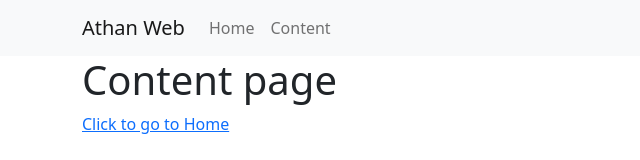
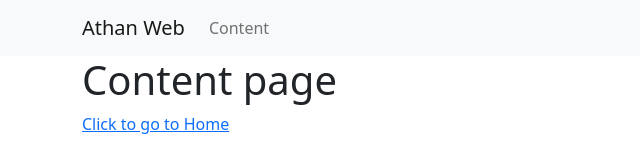
Before and after one commit to ahmednkhan24/athan-frontend-web, a React (Create React App) app: page /content in a window 1280 px wide. Shown: the top 160 px of the page, without its empty margins (0-640 px from the left). Built offline with nearby package versions, Linux system fonts and the light colour scheme.

Commit message:
restructure folders

```diff
--- a/package.json
+++ b/package.json
@@ -8,7 +8,7 @@
     "url": "https://github.com/ahmednkhan24/athan-web/"
   },
   "scripts": {
-    "start": "react-scripts start",
+    "start": "BROWSER=none react-scripts start",
     "build": "react-scripts build",
     "test": "react-scripts test",
     "eject": "react-scripts eject"
--- a/src/components/App.tsx
+++ b/src/components/App.tsx
@@ -1,8 +1,20 @@
 import React from 'react';
-import Router from './navigation';
+import { Switch, Route, Redirect } from 'react-router-dom';
+import NavBar from './navbar';
+import Home from './screens/Home';
+import Content from './screens/Content';
 
 const App: React.FC = () => {
-  return <Router />;
+  return (
+    <>
+      <NavBar />
+      <Switch>
+        <Route exact path="/" component={Home} />
+        <Route exact path="/content" component={Content} />
+        <Route render={() => <Redirect to="/" />} />
+      </Switch>
+    </>
+  );
 };
 
 export default App;
--- a/src/components/navigation/NavBar.tsx
+++ b/src/components/navbar/index.tsx
@@ -14,9 +14,6 @@ const NavBar: React.FC = () => {
         <Navbar.Toggle aria-controls="basic-navbar-nav" />
         <Navbar.Collapse id="basic-navbar-nav">
           <Nav className="me-auto">
-            <Nav.Link as={Link} to="/">
-              Home
-            </Nav.Link>
             <Nav.Link as={Link} to="/content">
               Content
             </Nav.Link>
--- a/src/components/navigation/index.tsx
+++ /dev/null
@@ -1,20 +0,0 @@
-import React from 'react';
-import { BrowserRouter, Switch, Route, Redirect } from 'react-router-dom';
-import NavBar from './NavBar';
-import Home from '../screens/Home';
-import Content from '../screens/Content';
-
-const Router: React.FC = () => {
-  return (
-    <BrowserRouter>
-      <NavBar />
-      <Switch>
-        <Route exact path="/" component={Home} />
-        <Route exact path="/content" component={Content} />
-        <Route render={() => <Redirect to="/" />} />
-      </Switch>
-    </BrowserRouter>
-  );
-};
-
-export default Router;
--- a/src/index.tsx
+++ b/src/index.tsx
@@ -1,11 +1,14 @@
 import React from 'react';
 import ReactDOM from 'react-dom';
+import { BrowserRouter } from 'react-router-dom';
 import 'bootstrap/dist/css/bootstrap.min.css';
 import App from './components/App';
 
 ReactDOM.render(
   <React.StrictMode>
-    <App />
+    <BrowserRouter>
+      <App />
+    </BrowserRouter>
   </React.StrictMode>,
   document.getElementById('root')
 );
```
